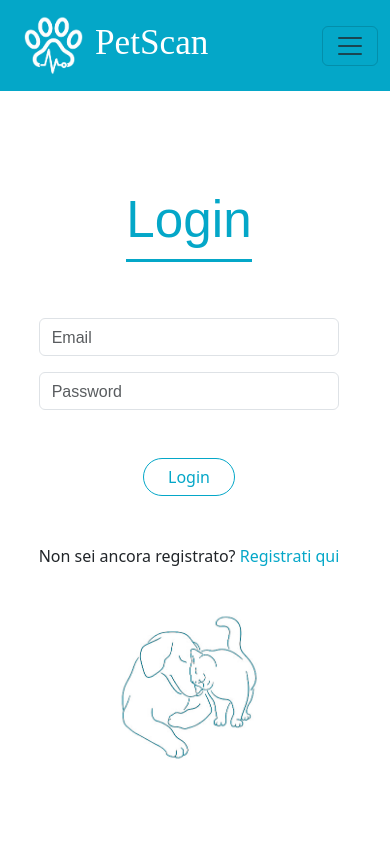
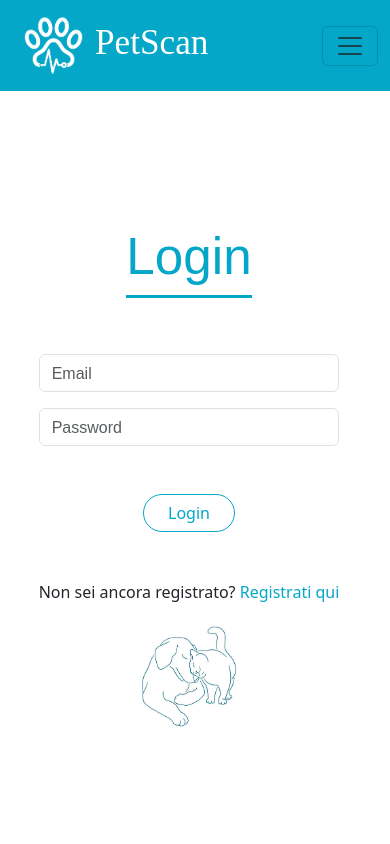
Before and after one commit to ariannaal/PetScan_frontend, a React (Vite) app in the folder petscan/: page /auth/login in a window 390 px wide. Shown: the top 844 px of the page. Built offline with nearby package versions, Linux system fonts and the light colour scheme; a web font is replaced by a local one.

Commit message:
fixes stylefixes style

```diff
--- a/petscan/src/App.css
+++ b/petscan/src/App.css
@@ -500,8 +500,8 @@
   }
 
   .dog-picture {
-    margin-top: 2rem;
-    width: 10rem;
+    margin-top: 0.7rem;
+    width: 7rem;
   }
 
   .title-result {
@@ -546,7 +546,7 @@
   }
 
   .tests-list {
-    padding-left: 0;
+    padding-inline: 2.5rem;
   }
 
 
```
